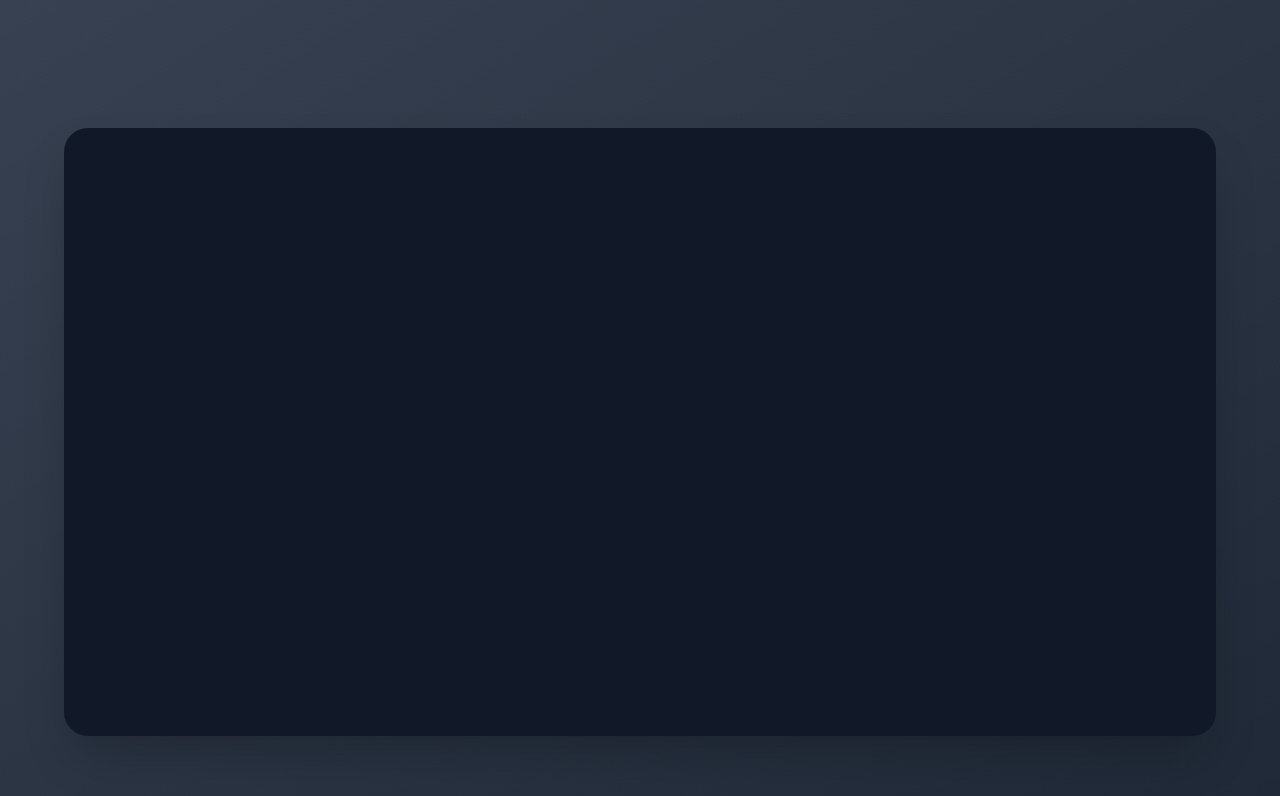
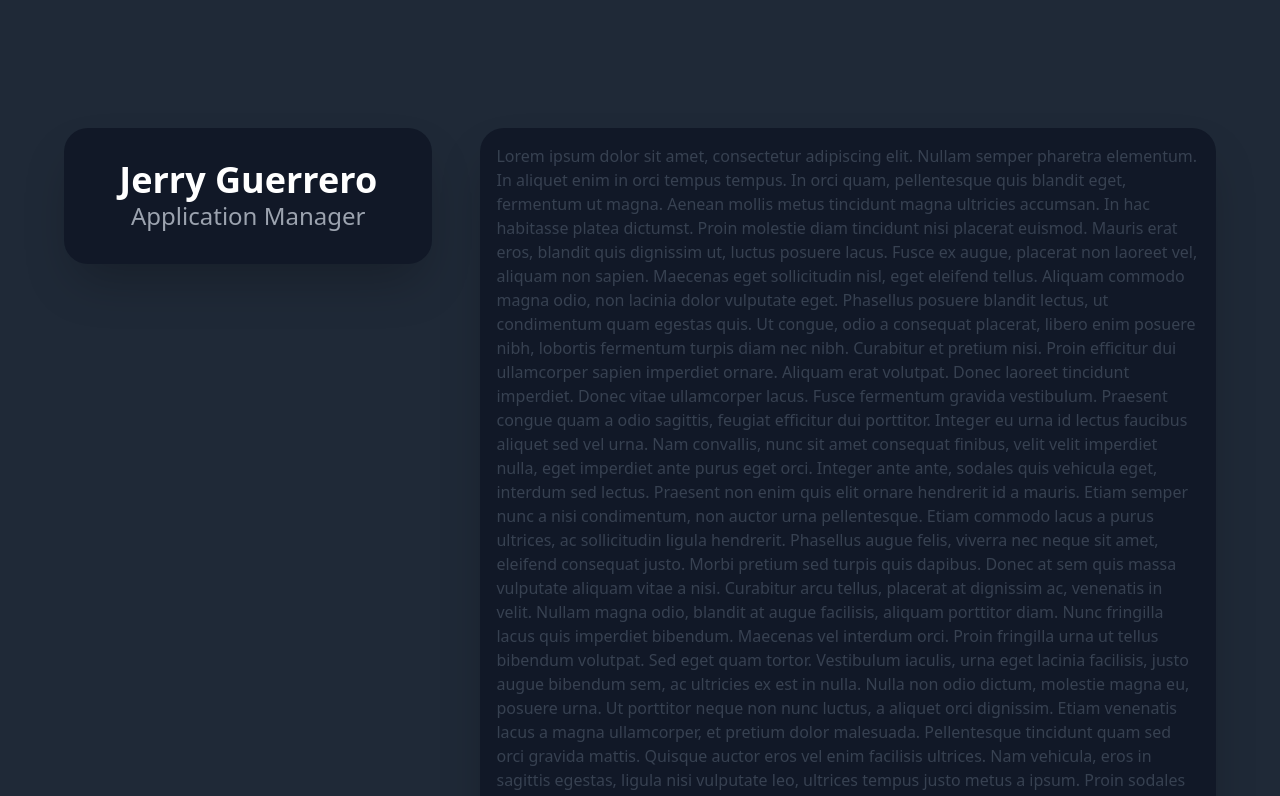
Before and after one commit to Durzo95/jerry-guerrero-portfolio, a Next.js app: page / in a window 1280 px wide. Shown: the top 796 px of the page. Built offline with nearby package versions, Linux system fonts and the light colour scheme.

Commit message:
Setup name and title, gaps and height

```diff
--- a/pages/index.tsx
+++ b/pages/index.tsx
@@ -4,15 +4,112 @@ import Image from "next/image";
 
 const Home: NextPage = () => {
   return (
-    <body className="h-screen bg-gradient-to-br from-gray-700 to-gray-800">
+    <body className="h-screen bg-gray-800 px-16 pb-16 pt-32">
       <Head>
         <title>Jerry Guerrero</title>
         <link rel="icon" href="/favicon.ico" />
       </Head>
-      {/* div that pads the screen on all sides */}
-      <div className="h-full px-16 pb-16 pt-32">
-        {/* div that contains the content */}
-        <div className="h-full bg-gray-900 rounded-3xl shadow-2xl"></div>
+      {/* Holding the content, set the flex row */}
+      <div className="flex flex-row gap-12">
+        {/* Left side of the page, the profile */}
+        <div className="w-1/3 h-max py-8 bg-gray-900 rounded-3xl shadow-2xl text-white p-4">
+          {/* The name */}
+          <h1 className="text-4xl font-bold text-center">Jerry Guerrero</h1>
+          {/* The title */}
+          <h2 className="text-2xl text-center text-gray-400">
+            Application Manager
+          </h2>
+        </div>
+        {/* Right side of the page, the content */}
+        <div className="h-full w-2/3 bg-gray-900 rounded-3xl shadow-2xl text-gray-700 p-4">
+          Lorem ipsum dolor sit amet, consectetur adipiscing elit. Nullam semper
+          pharetra elementum. In aliquet enim in orci tempus tempus. In orci
+          quam, pellentesque quis blandit eget, fermentum ut magna. Aenean
+          mollis metus tincidunt magna ultricies accumsan. In hac habitasse
+          platea dictumst. Proin molestie diam tincidunt nisi placerat euismod.
+          Mauris erat eros, blandit quis dignissim ut, luctus posuere lacus.
+          Fusce ex augue, placerat non laoreet vel, aliquam non sapien. Maecenas
+          eget sollicitudin nisl, eget eleifend tellus. Aliquam commodo magna
+          odio, non lacinia dolor vulputate eget. Phasellus posuere blandit
+          lectus, ut condimentum quam egestas quis. Ut congue, odio a consequat
+          placerat, libero enim posuere nibh, lobortis fermentum turpis diam nec
+          nibh. Curabitur et pretium nisi. Proin efficitur dui ullamcorper
+          sapien imperdiet ornare. Aliquam erat volutpat. Donec laoreet
+          tincidunt imperdiet. Donec vitae ullamcorper lacus. Fusce fermentum
+          gravida vestibulum. Praesent congue quam a odio sagittis, feugiat
+          efficitur dui porttitor. Integer eu urna id lectus faucibus aliquet
+          sed vel urna. Nam convallis, nunc sit amet consequat finibus, velit
+          velit imperdiet nulla, eget imperdiet ante purus eget orci. Integer
+          ante ante, sodales quis vehicula eget, interdum sed lectus. Praesent
+          non enim quis elit ornare hendrerit id a mauris. Etiam semper nunc a
+          nisi condimentum, non auctor urna pellentesque. Etiam commodo lacus a
+          purus ultrices, ac sollicitudin ligula hendrerit. Phasellus augue
+          felis, viverra nec neque sit amet, eleifend consequat justo. Morbi
+          pretium sed turpis quis dapibus. Donec at sem quis massa vulputate
+          aliquam vitae a nisi. Curabitur arcu tellus, placerat at dignissim ac,
+          venenatis in velit. Nullam magna odio, blandit at augue facilisis,
+          aliquam porttitor diam. Nunc fringilla lacus quis imperdiet bibendum.
+          Maecenas vel interdum orci. Proin fringilla urna ut tellus bibendum
+          volutpat. Sed eget quam tortor. Vestibulum iaculis, urna eget lacinia
+          facilisis, justo augue bibendum sem, ac ultricies ex est in nulla.
+          Nulla non odio dictum, molestie magna eu, posuere urna. Ut porttitor
+          neque non nunc luctus, a aliquet orci dignissim. Etiam venenatis lacus
+          a magna ullamcorper, et pretium dolor malesuada. Pellentesque
+          tincidunt quam sed orci gravida mattis. Quisque auctor eros vel enim
+          facilisis ultrices. Nam vehicula, eros in sagittis egestas, ligula
+          nisi vulputate leo, ultrices tempus justo metus a ipsum. Proin sodales
+          consectetur lorem, quis pulvinar nisi imperdiet vel. Curabitur
+          fringilla varius ante in commodo. Fusce consequat, libero ut semper
+          ultricies, mi felis mattis leo, nec condimentum turpis justo eu felis.
+          Phasellus vulputate sagittis tincidunt. Pellentesque tellus lacus,
+          faucibus quis nibh quis, porta blandit arcu. In sit amet elit nec dui
+          sollicitudin auctor. Ut sagittis libero nisl, ac fermentum diam
+          ultrices sed. Fusce finibus ex risus. Aliquam at elit quis elit
+          ultrices congue.Lorem ipsum dolor sit amet, consectetur adipiscing
+          elit. Nullam semper pharetra elementum. In aliquet enim in orci tempus
+          tempus. In orci quam, pellentesque quis blandit eget, fermentum ut
+          magna. Aenean mollis metus tincidunt magna ultricies accumsan. In hac
+          habitasse platea dictumst. Proin molestie diam tincidunt nisi placerat
+          euismod. Mauris erat eros, blandit quis dignissim ut, luctus posuere
+          lacus. Fusce ex augue, placerat non laoreet vel, aliquam non sapien.
+          Maecenas eget sollicitudin nisl, eget eleifend tellus. Aliquam commodo
+          magna odio, non lacinia dolor vulputate eget. Phasellus posuere
+          blandit lectus, ut condimentum quam egestas quis. Ut congue, odio a
+          consequat placerat, libero enim posuere nibh, lobortis fermentum
+          turpis diam nec nibh. Curabitur et pretium nisi. Proin efficitur dui
+          ullamcorper sapien imperdiet ornare. Aliquam erat volutpat. Donec
+          laoreet tincidunt imperdiet. Donec vitae ullamcorper lacus. Fusce
+          fermentum gravida vestibulum. Praesent congue quam a odio sagittis,
+          feugiat efficitur dui porttitor. Integer eu urna id lectus faucibus
+          aliquet sed vel urna. Nam convallis, nunc sit amet consequat finibus,
+          velit velit imperdiet nulla, eget imperdiet ante purus eget orci.
+          Integer ante ante, sodales quis vehicula eget, interdum sed lectus.
+          Praesent non enim quis elit ornare hendrerit id a mauris. Etiam semper
+          nunc a nisi condimentum, non auctor urna pellentesque. Etiam commodo
+          lacus a purus ultrices, ac sollicitudin ligula hendrerit. Phasellus
+          augue felis, viverra nec neque sit amet, eleifend consequat justo.
+          Morbi pretium sed turpis quis dapibus. Donec at sem quis massa
+          vulputate aliquam vitae a nisi. Curabitur arcu tellus, placerat at
+          dignissim ac, venenatis in velit. Nullam magna odio, blandit at augue
+          facilisis, aliquam porttitor diam. Nunc fringilla lacus quis imperdiet
+          bibendum. Maecenas vel interdum orci. Proin fringilla urna ut tellus
+          bibendum volutpat. Sed eget quam tortor. Vestibulum iaculis, urna eget
+          lacinia facilisis, justo augue bibendum sem, ac ultricies ex est in
+          nulla. Nulla non odio dictum, molestie magna eu, posuere urna. Ut
+          porttitor neque non nunc luctus, a aliquet orci dignissim. Etiam
+          venenatis lacus a magna ullamcorper, et pretium dolor malesuada.
+          Pellentesque tincidunt quam sed orci gravida mattis. Quisque auctor
+          eros vel enim facilisis ultrices. Nam vehicula, eros in sagittis
+          egestas, ligula nisi vulputate leo, ultrices tempus justo metus a
+          ipsum. Proin sodales consectetur lorem, quis pulvinar nisi imperdiet
+          vel. Curabitur fringilla varius ante in commodo. Fusce consequat,
+          libero ut semper ultricies, mi felis mattis leo, nec condimentum
+          turpis justo eu felis. Phasellus vulputate sagittis tincidunt.
+          Pellentesque tellus lacus, faucibus quis nibh quis, porta blandit
+          arcu. In sit amet elit nec dui sollicitudin auctor. Ut sagittis libero
+          nisl, ac fermentum diam ultrices sed. Fusce finibus ex risus. Aliquam
+          at elit quis elit ultrices congue.
+        </div>
       </div>
     </body>
   );
```
